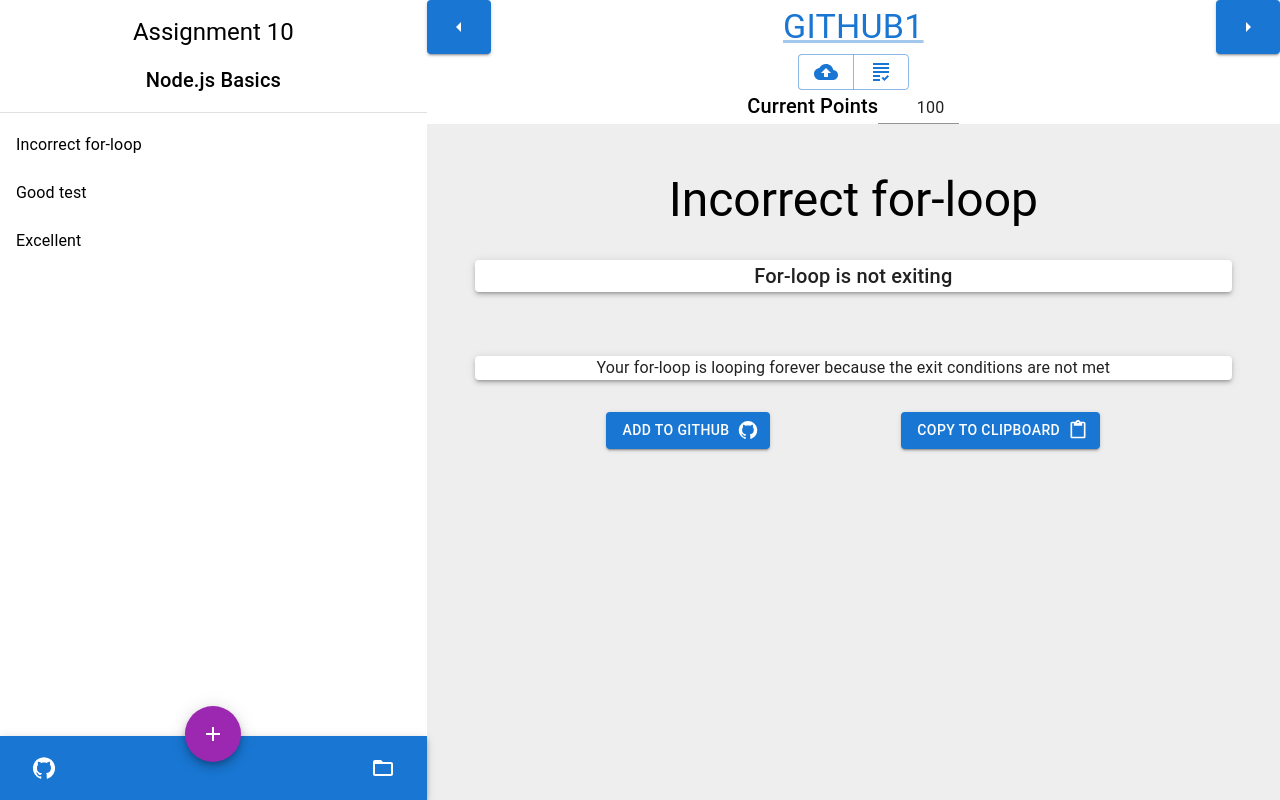
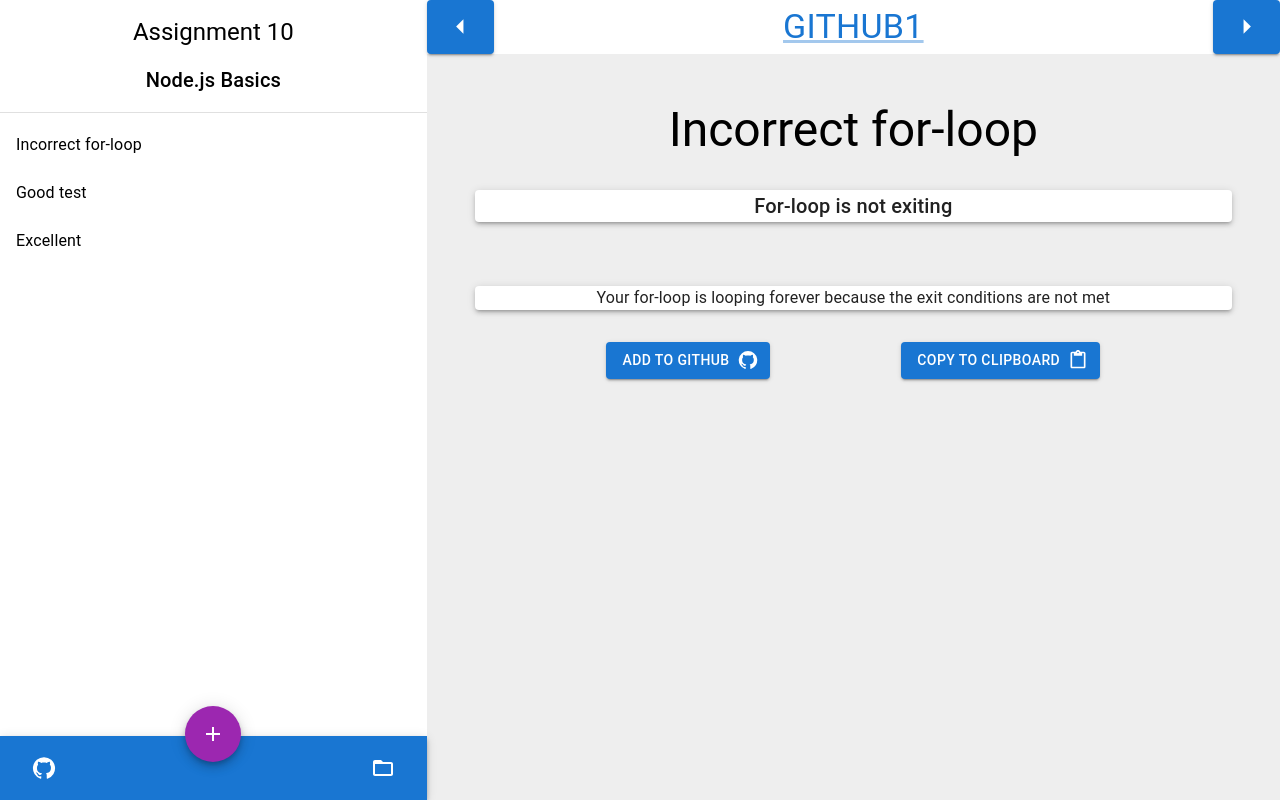
Before and after one commit to wmcnicho/FeedbackAssistant, a React (Create React App) app: page / in a window 1280 px wide. Built offline with nearby package versions, Linux system fonts and the light colour scheme.

Commit message:
Bigger arrow and removed upload & grade button.

```diff
--- a/src/components/StudentNavigation.js
+++ b/src/components/StudentNavigation.js
@@ -37,7 +37,7 @@ class StudentNavigation extends React.Component {
                         <Grid sx={{display:"flex", justifyContent:"space-between"}}>
                             <Tooltip title="Previous Submission">
                                 <Button variant="contained" color="primary">
-                                    <ArrowLeftIcon />
+                                    <ArrowLeftIcon fontSize='large' />
                                 </Button>
                             </Tooltip>
                             <Button>
@@ -51,11 +51,11 @@ class StudentNavigation extends React.Component {
                             </Button>
                             <Tooltip title="Next Submission" placement='bottom'>
                                 <Button variant="contained" color="primary">
-                                    <ArrowRightIcon />
+                                    <ArrowRightIcon fontSize='large' />
                                 </Button>
                             </Tooltip>
                         </Grid>
-                        <Grid>
+                        {/* <Grid>
                                 <ButtonGroup variant="outlined">
                                     <Tooltip title="Post Score">
                                         <Button color="primary">
@@ -93,8 +93,8 @@ class StudentNavigation extends React.Component {
                                             }}
                                         />
                                 </Box>
-                            </Box>
-                        </Grid>
+                            </Box> */}
+                        {/* </Grid> */}
                     </Grid>
                 </Grid>
             </React.Fragment>
```
